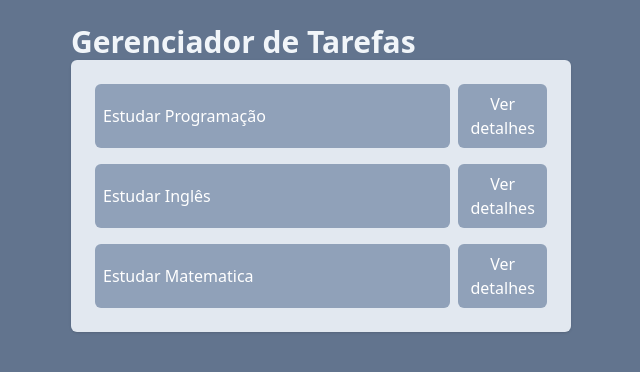
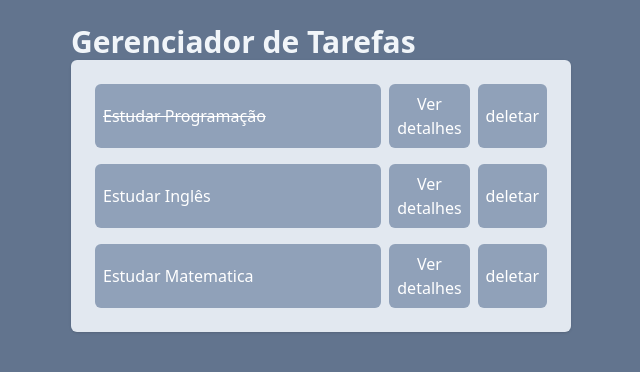
Before and after one commit to Uberdanalmeida/gerenciador-de-tarefas, a React (Vite) app: page / in a window 1280 px wide. Shown: the top 372 px of the page, without its empty margins (319-959 px from the left). Built offline with nearby package versions, Linux system fonts and the light colour scheme.

Commit message:
Criando a função de deletar tarefa.

```diff
--- a/src/App.jsx
+++ b/src/App.jsx
@@ -38,12 +38,17 @@ function onTaskClick(taskId) {
   setList(newTask)
 }
 
+function deleteTask(taskId) {
+  const newTask = list.filter((list) => list.id != taskId)
+  setList(newTask)
+}
+
   return (
     <div className='h-screen w-screen bg-slate-500 flex justify-center p-6'>
       <div className='w-[500px]'>
         <h1 className='text-3xl text-slate-100 font-bold text-cenetr'>Gerenciador de Tarefas</h1>
         <AddTask></AddTask>
-        <Task taskList={list} onTaskClick={onTaskClick}></Task>
+          <Task taskList={list} onTaskClick={onTaskClick} deleteTask={deleteTask}></Task>
       </div>
     </div>
   )
--- a/src/components/Task.jsx
+++ b/src/components/Task.jsx
@@ -7,9 +7,11 @@ function Task(props) {
                 {props.taskList.map((list) => (
 
                 <li key={list.id} className="flex gap-2">
-                    <button onClick={() => props.onTaskClick(list.id)} className="bg-slate-400 text-left w-full text-white p-2 rounded-md ">{list.title}</button>
+                    <button onClick={() => props.onTaskClick(list.id)} className={`bg-slate-400 text-left w-full text-white p-2 rounded-md ${list.isComplet && 'line-through'}`}>{list.title}</button>
 
                     <button className="bg-slate-400 p-2 rounded-md text-white">Ver detalhes</button>
+
+                    <button onClick={() => props.deleteTask(list.id)} className="bg-slate-400 p-2 rounded-md text-white"> deletar</button>
                 </li>
                  ))
                 }
```
